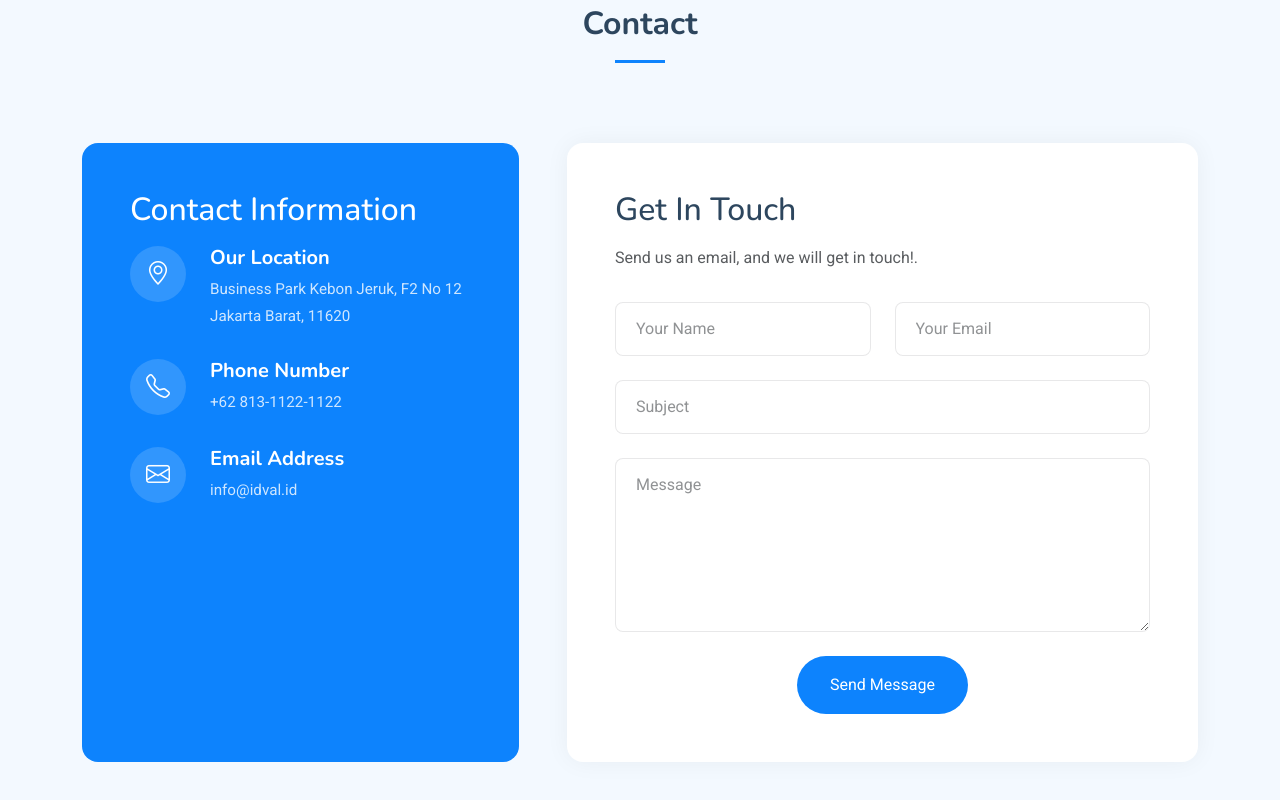
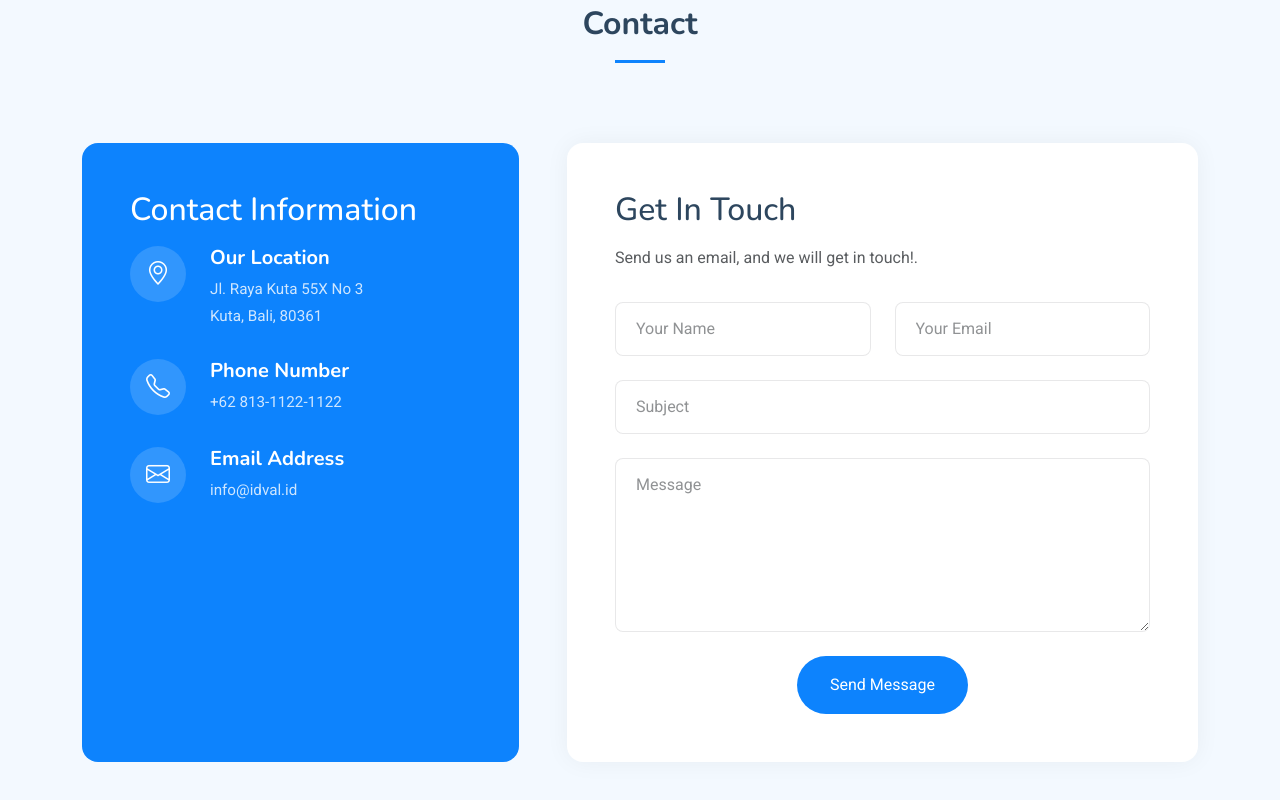
Before and after one commit to lewatmana/idvalid-corp, a plain HTML site: page index.html in a window 1280 px wide. Shown: the part 2745-3545 px from the top of the page. Drawn offline with nearby package versions, Linux system fonts and the light colour scheme.

Commit message:
Update index.html
Change Address

```diff
--- a/index.html
+++ b/index.html
@@ -495,8 +495,8 @@
                 </div>
                 <div class="content">
                   <h4>Our Location</h4>
-                  <p>Business Park Kebon Jeruk, F2 No 12</p>
-                  <p>Jakarta Barat, 11620</p>
+                  <p>Jl. Raya Kuta 55X No 3</p>
+                  <p>Kuta, Bali, 80361</p>
                 </div>
               </div>
 
```
